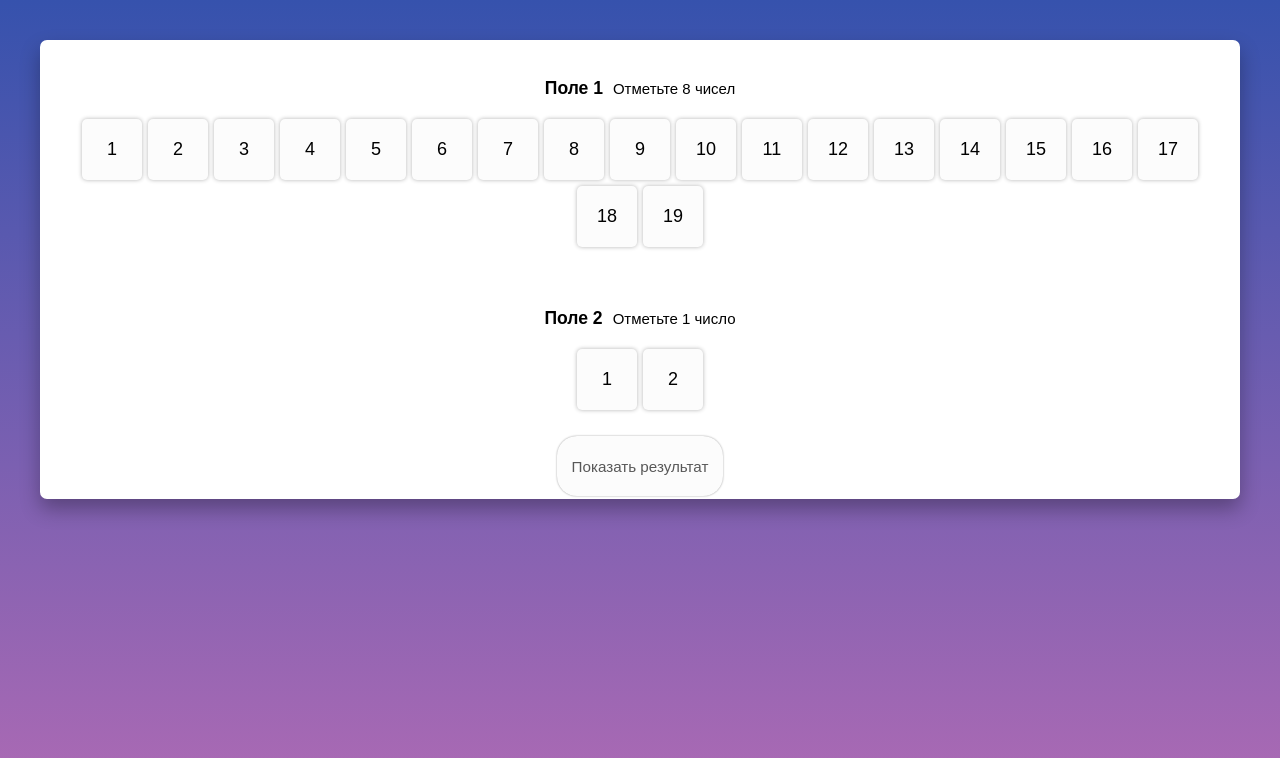
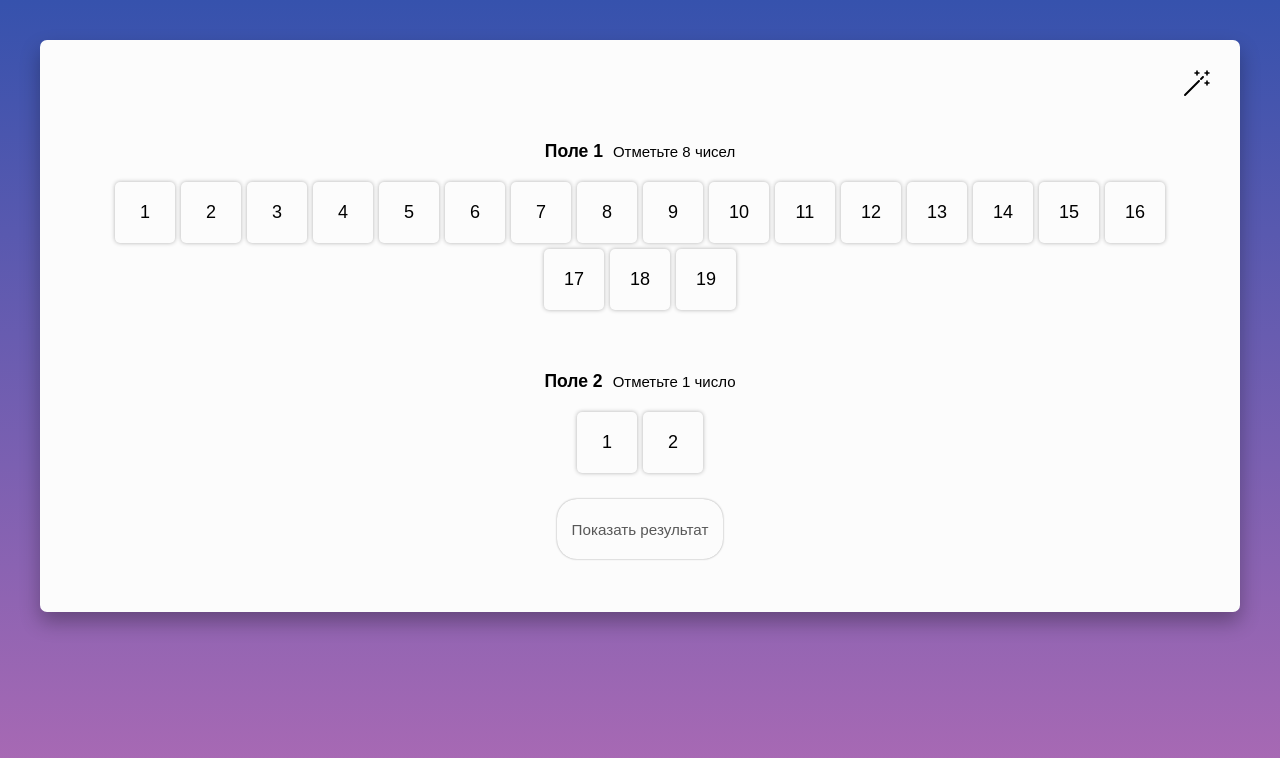
Before and after one commit to mayerprog/lottery-react, a React (Create React App) app: page / in a window 1280 px wide. Shown: the top 758 px of the page. Built offline with nearby package versions, Linux system fonts and the light colour scheme; what axios-mock-adapter would draw is missing.

Commit message:
feat: add magic wand + fix button.selected style

```diff
--- a/package.json
+++ b/package.json
@@ -11,6 +11,7 @@
     "axios-mock-adapter": "^1.22.0",
     "react": "^18.3.1",
     "react-dom": "^18.3.1",
+    "react-icons": "^5.2.1",
     "react-scripts": "5.0.1",
     "sass": "^1.77.6",
     "web-vitals": "^2.1.4"
--- a/src/App.js
+++ b/src/App.js
@@ -2,6 +2,7 @@ import React, { useState } from "react";
 import axios from "axios";
 import styles from "./App.module.scss";
 import MockAdapter from "axios-mock-adapter";
+import { RxMagicWand } from "react-icons/rx";
 
 const mock = new MockAdapter(axios);
 
@@ -108,6 +109,9 @@ function App() {
 
   return (
     <div className={styles.app}>
+      <div className={styles.wand}>
+        <RxMagicWand size={30} />
+      </div>
       <div className={styles.field}>
         <div className={styles.titleContainer}>
           <h3>Поле 1</h3>
--- a/src/App.module.scss
+++ b/src/App.module.scss
@@ -11,7 +11,8 @@ body {
   text-align: center;
   font-family: "Montserrat", sans-serif;
   margin: 40px;
-  background-color: white;
+  padding: 30px 30px 50px 30px;
+  background-color: #fcfcfc;
   border-radius: 7px;
   box-shadow: 0 10px 20px rgba(0, 0, 0, 0.3);
   font-size: 15px;
@@ -86,8 +87,20 @@ button {
 button.selected {
   background-color: #ad6ab4;
   color: white;
+  &:hover {
+    background-color: darken(#ad6ab4, 2%);
+  }
+
+  &:active {
+    background-color: darken(#ad6ab4, 3%);
+  }
 }
 
 .error {
   color: red;
 }
+
+.wand {
+  align-self: flex-end;
+  cursor: pointer;
+}
```
Also changed, not shown: 1 other file (tests, documents, lock files or other folders).
